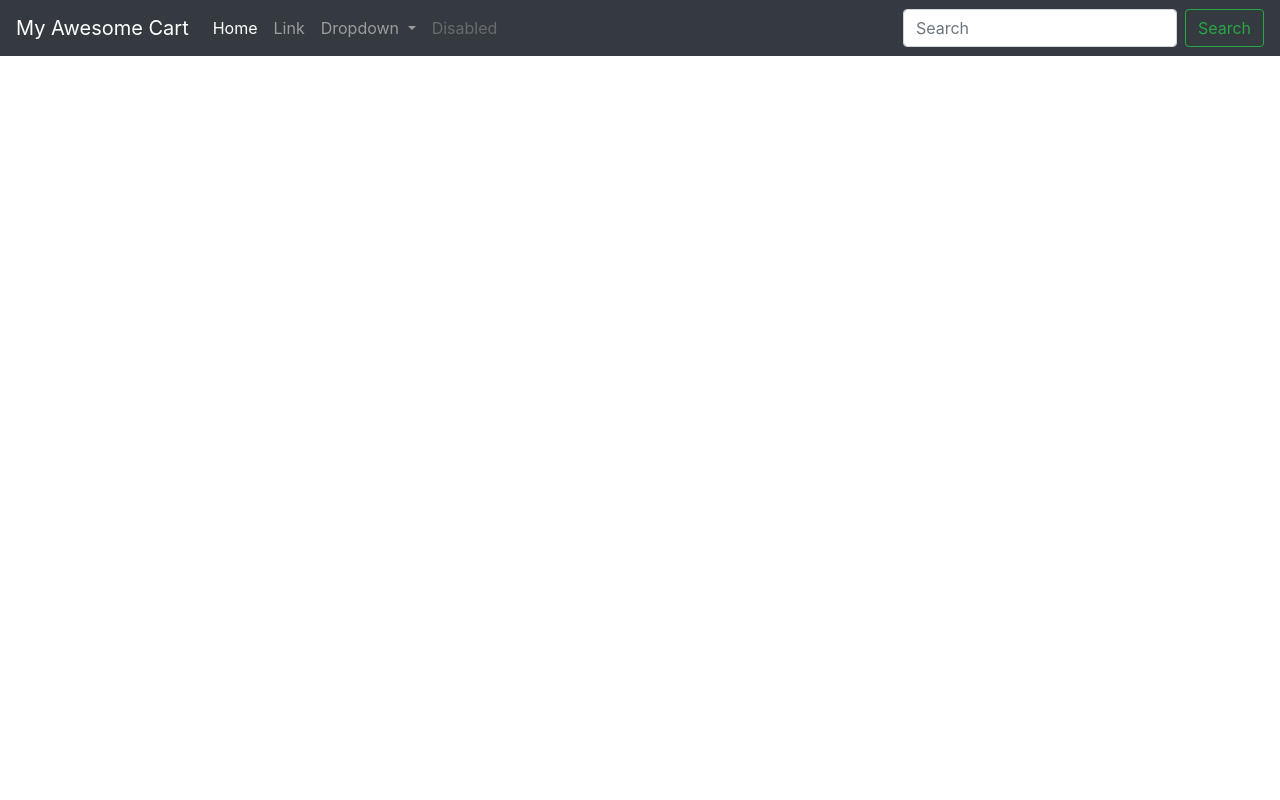
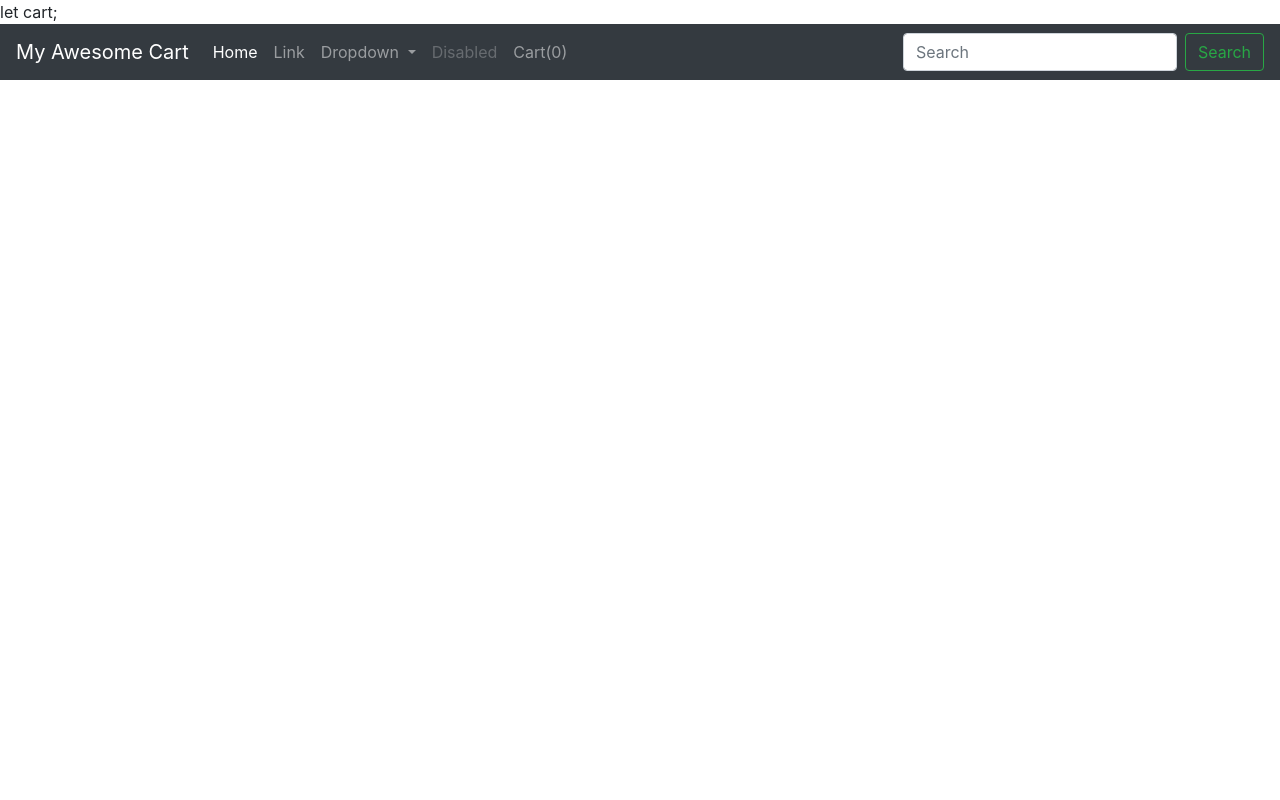
Before and after one commit to rhythmvashist/eCommerce, a Django app: page /shop/ in a window 1280 px wide. Run offline with Django 3.2, Linux system fonts and the light colour scheme; data that the repository does not hold is empty; some libraries are stand-ins or nearby versions.

Commit message:
added some ui element

```diff
--- a/templates/shop/basic.html
+++ b/templates/shop/basic.html
@@ -44,6 +44,9 @@
           <li class="nav-item">
             <a class="nav-link disabled" href="#" tabindex="-1" aria-disabled="true">Disabled</a>
           </li>
+            <li class="nav-item">
+                <a class="nav-link " href="#" >Cart(<span id="cart">0</span>)</a>
+          </li>
         </ul>
         <form class="form-inline my-2 my-lg-0">
           <input class="form-control mr-sm-2" type="search" placeholder="Search" aria-label="Search">
--- a/templates/shop/index.html
+++ b/templates/shop/index.html
@@ -1,4 +1,4 @@
-{% extends 'shop/basic.html' %}
+let cart; {% extends 'shop/basic.html' %}
 {% block css %}
           .col-md-3
           {
@@ -27,12 +27,14 @@
           body .carousel-control-prev-icon,
           body .carousel-control-next-icon{
           background-color: blue;
+
           }
 
           .carousel-control-prev,
           .carousel-control-next{
           top: auto;
-bottom: auto;
+            bottom: auto;
+            padding-top:220px;
           }
            body .no-padding{
            padding-left: 0,
@@ -47,7 +49,8 @@ bottom: auto;
     <!--Slideshow starts here -->
     {% for product, range, nSlides in allprods %}
     <h5 class="my-4">Flash Sale On {{product.0.category}} - Recommended Items</h5>
-<div id="demo{{forloop.counter}}" class="carousel slide my-3" data-ride="carousel">
+        <div class="row">
+<div id="demo{{forloop.counter}}" class="col carousel slide my-3" data-ride="carousel">
     <ul class="carousel-indicators">
       <li data-target="#demo{{forloop.counter}}" data-slide-to="0" class="active"></li>
 
@@ -74,6 +77,7 @@ bottom: auto;
         {% if forloop.counter|divisibleby:4 and forloop.counter > 0 and not forloop.last %}
       </div><div class="carousel-item">
         {% endif %}
+            </div>
 
         {% endfor %}
     </div>
@@ -95,23 +99,25 @@ bottom: auto;
 {%  block js %}
     <script>
 
-    if (localStorage.getItem('cart')==null) {
-        var cart={}
+    if (localStorage.getItem('cart') == null) {
+        cart = {};
     }
     else{
         cart=JSON.parse(localStorage.getItem('cart'))
     }
 
     $('.cart').click(function () {
-        let idstr=this.id.toString();
+        let idstr = this.id.toString();
         if(cart[idstr]!=undefined){
             cart[idstr]=cart[idstr]+1;
         }
         else{
             cart[idstr]=1;
+            document.getElementById('cart').innerHTML = Object.keys(cart).length;
         }
         console.log(cart)
         localStorage.setItem('cart',JSON.stringify(cart));
+
     })
     </script>
 {% endblock %}
```
